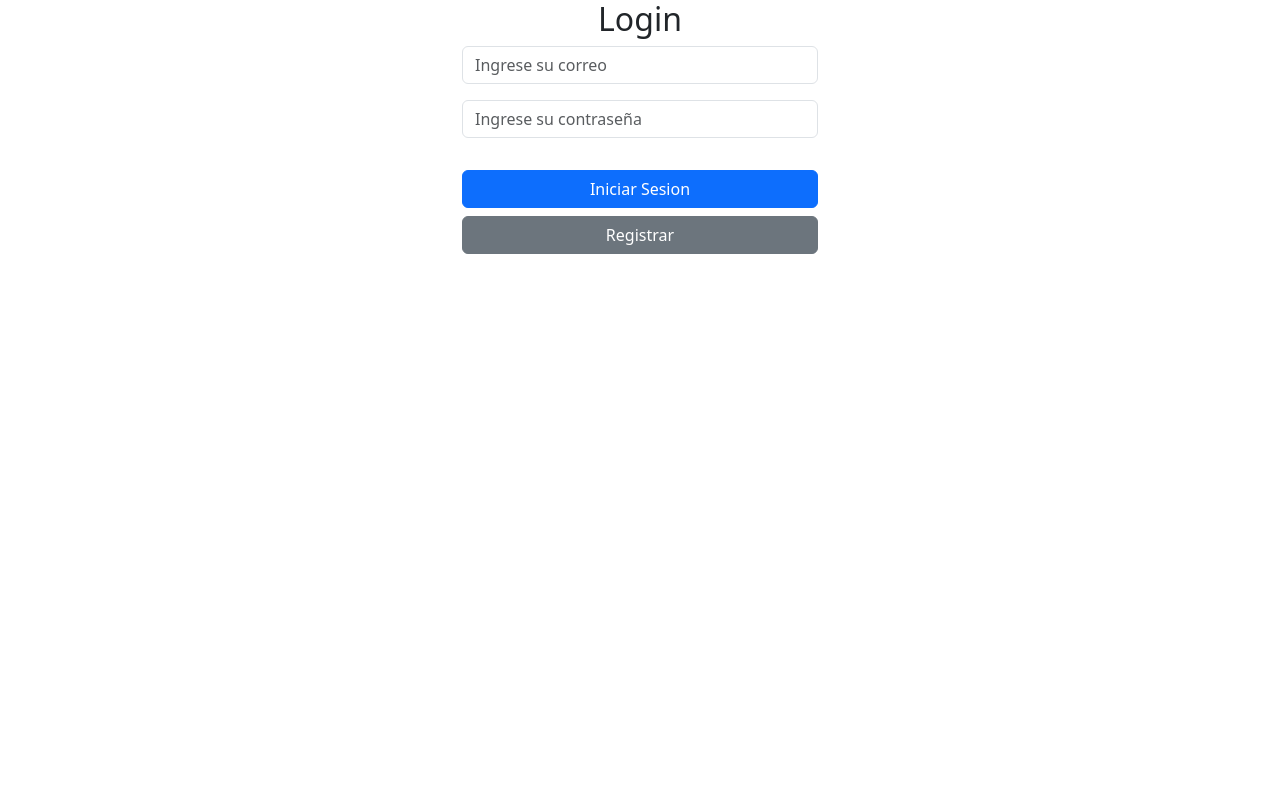
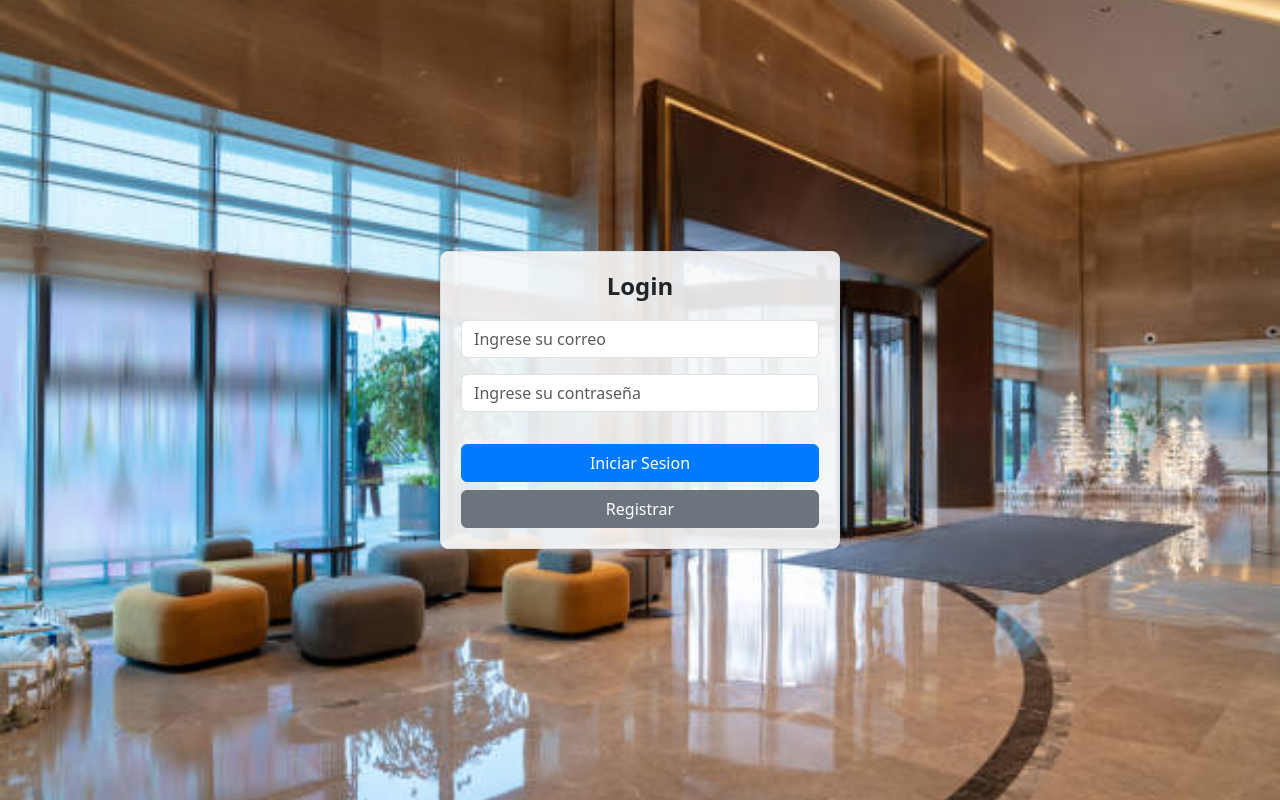
Before and after one commit to tadeo14/Gestion-Hoteles-Front, a React (Vite) app: page / in a window 1280 px wide. Built offline with nearby package versions, Linux system fonts and the light colour scheme.

Commit message:
agregue estilo al login

```diff
--- a/src/App.jsx
+++ b/src/App.jsx
@@ -2,6 +2,7 @@ import { useState } from "react";
 import viteLogo from "/vite.svg";
 import "bootstrap/dist/css/bootstrap.min.css";
 import AppRouter from "./router/AppRouter";
+
 
 function App() {
   return (
--- /dev/null
+++ b/src/assets/Login.css
@@ -0,0 +1,59 @@
+.login-background {
+  margin: 0;
+  padding: 0;
+  height: 100vh;
+  background: url('../assets/istockphoto-1418784247-612x612.jpg') no-repeat center center fixed;
+  background-size: cover;
+}
+
+/* Estilo del contenedor del formulario */
+.form-container {
+  border: 1px solid #ddd;
+  border-radius: 8px;
+  padding: 20px;
+  background-color: rgba(249, 249, 249, 0.9); /* Fondo blanco semi-transparente para el formulario */
+  box-shadow: 0 2px 4px rgba(0, 0, 0, 0.1);
+  max-width: 400px;
+  margin: auto;
+}
+
+/* Centrar el formulario en la página */
+.container {
+  display: flex;
+  justify-content: center;
+  align-items: center;
+  min-height: 100vh;
+}
+
+/* Ajustar el ancho del formulario */
+.col-md-4 {
+  width: 100%;
+}
+
+/* Estilo para el título */
+.text-center {
+  margin-bottom: 20px;
+  font-size: 24px;
+  font-weight: bold;
+}
+
+/* Botones */
+.btn-primary {
+  background-color: #007bff;
+  border-color: #007bff;
+}
+
+.btn-primary:hover {
+  background-color: #0056b3;
+  border-color: #004080;
+}
+
+.btn-secondary {
+  background-color: #6c757d;
+  border-color: #6c757d;
+}
+
+.btn-secondary:hover {
+  background-color: #5a6268;
+  border-color: #545b62;
+}
--- a/src/main.jsx
+++ b/src/main.jsx
@@ -2,6 +2,7 @@ import 'bootstrap/dist/css/bootstrap.min.css'
 import React from 'react'
 import ReactDOM from 'react-dom/client'
 import App from './App.jsx'
+
 
 ReactDOM.createRoot(document.getElementById('root')).render(
   <React.StrictMode>
--- a/src/pages/Login.jsx
+++ b/src/pages/Login.jsx
@@ -3,6 +3,7 @@ import { Form, Button, Container, Row, Col } from "react-bootstrap";
 import { useNavigate } from "react-router-dom";
 import Swal from "sweetalert2";
 import pruebaApi from "../api/pruebaApi";
+import "../assets/Login.css";
 
 const Login = () => {
   const [email, setEmail] = useState("");
@@ -23,7 +24,6 @@ const Login = () => {
           showConfirmButton: false,
           timer: 1500,
         });
-        // Redirige a la página principal
         navigate("/principal");
       }
     } catch (error) {
@@ -86,9 +86,13 @@ const Login = () => {
   };
 
   return (
-    <Container>
-      <Row className="justify-content-md-center">
+    // Formulario de Login
+
+    <div className="login-background">
+      <Container className="d-flex justify-content-center align-items-center min-vh-100">
+        <Row className="w-100">
           <Col md={4}>
+            <div className="form-container">
               <h2 className="text-center">Login</h2>
               <Form onSubmit={manejarEnvio}>
                 <Form.Group controlId="formBasicEmail" className="mb-3">
@@ -122,9 +126,11 @@ const Login = () => {
                   Registrar
                 </Button>
               </Form>
+            </div>
           </Col>
         </Row>
       </Container>
+    </div>
   );
 };
 
```
Also changed, not shown: src/assets/istockphoto-1418784247-612x612.jpg (added). Lines whose indentation alone changed are shown as unchanged.
